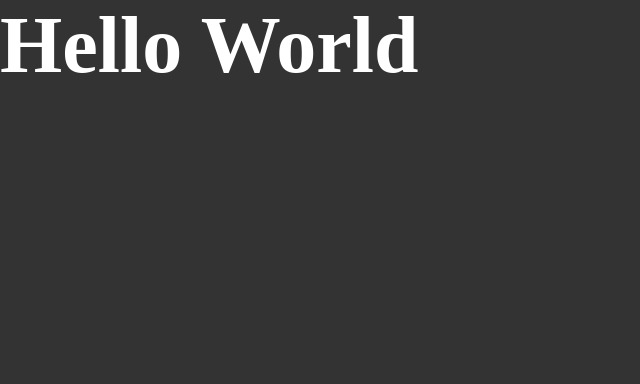
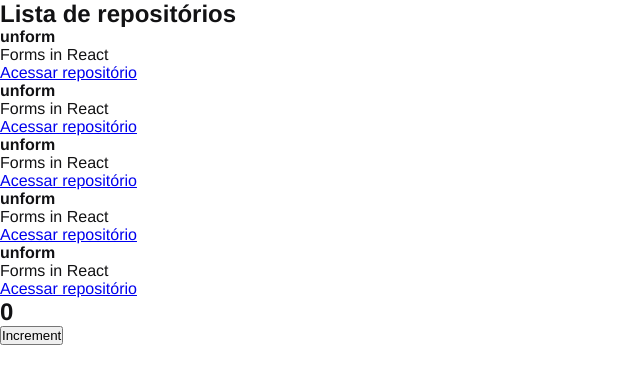
Before and after one commit to Mikeofic/Github-Explorer, a React app: page / in a window 1280 px wide. Shown: the top 384 px of the page, without its empty margins (0-640 px from the left). Built offline with nearby package versions, Linux system fonts and the light colour scheme.

Commit message:
finalizando ambiente de desenvolvimento e conceitos

```diff
--- a/package.json
+++ b/package.json
@@ -16,11 +16,13 @@
     "@babel/cli": "^7.16.8",
     "@babel/core": "^7.16.12",
     "@babel/preset-env": "^7.16.11",
+    "@pmmmwh/react-refresh-webpack-plugin": "^0.5.4",
     "babel-loader": "^8.2.3",
     "cross-env": "^7.0.3",
     "css-loader": "^6.6.0",
     "html-webpack-plugin": "^5.5.0",
     "node-sass": "^7.0.1",
+    "react-refresh": "^0.11.0",
     "sass-loader": "^12.4.0",
     "style-loader": "^3.3.1",
     "webpack": "^5.68.0",
--- a/src/App.jsx
+++ b/src/App.jsx
@@ -1,5 +1,12 @@
+import { Counter } from './components/Counter'
+import { RepositoryList } from './components/RepositoryList'
 import './styles/global.scss'
 
 export function App() {
-    return <h1>Hello World</h1>
+    return (
+        <>
+            <RepositoryList/>
+            <Counter/>
+        </>
+    )
 }
--- /dev/null
+++ b/src/components/Counter.jsx
@@ -0,0 +1,18 @@
+import { useState } from 'react'
+
+export function Counter() {
+    const [counter, setCounter] = useState(0);
+
+    function increment() {
+        setCounter(counter + 1);
+    }
+
+    return (
+        <div>
+            <h2>{counter}</h2>
+            <button
+            type="button"
+            onClick={increment}>Increment</button>
+        </div>
+    )
+}
--- /dev/null
+++ b/src/components/RepositoryItem.jsx
@@ -0,0 +1,9 @@
+export function RepostoryItem(props) {
+    return (
+        <li>
+                    <strong>{props.repository.name ?? 'Default' }</strong>
+                    <p>{props.repository.description}</p>
+                    <a href={props.repository.link}>Acessar repositório</a>
+                </li>
+    )
+}
--- /dev/null
+++ b/src/components/RepositoryList.jsx
@@ -0,0 +1,24 @@
+import { RepostoryItem } from "./RepositoryItem"
+
+const repository = {
+    name: 'unform',
+    description: 'Forms in React',
+    link: 'https://github.com/unform/unform'
+}
+
+export function RepositoryList() {
+    return (
+        <section className="repository-list">
+            <h1>Lista de repositórios</h1>
+
+            <ul>
+               <RepostoryItem repository={repository}/>
+               <RepostoryItem repository={repository}/>
+               <RepostoryItem repository={repository}/>
+               <RepostoryItem repository={repository}/>
+               <RepostoryItem repository={repository}/>
+            </ul>
+
+        </section>
+    )
+}
--- a/src/styles/global.scss
+++ b/src/styles/global.scss
@@ -5,11 +5,6 @@
 }
 
 body {
-    font: Arial, Helvetica, sans-serif;
-    background-color: #333;
-    color: #fff;
-
-    h1 {
-        font-size: 80px;
-    }
+    font: 16px "Helvetica Neue", Arial, Helvetica, sans-serif;
+    color: #121214;
 }
--- a/webpack.config.js
+++ b/webpack.config.js
@@ -1,5 +1,6 @@
 const path = require('path')
 const HtmlWebpackPlugin = require('html-webpack-plugin')
+const ReactRefreshWebpackPlugin = require('@pmmmwh/react-refresh-webpack-plugin')
 
 const isDevelopment = process.env.NODE_ENV !== 'production';
 
@@ -16,20 +17,29 @@
     },
     devServer: {
         static : {
-          directory : path.resolve(__dirname, "public/")
+          directory : path.resolve(__dirname, "public/"),
         },
+        hot: true,
       },
     plugins: [
+        isDevelopment && new ReactRefreshWebpackPlugin(),
         new HtmlWebpackPlugin({
             template: path.resolve(__dirname, 'public', 'index.html')
         })
-    ],
+    ].filter(Boolean),
     module: {
         rules: [
             {
                 test: /\.jsx$/,
                 exclude: /node_modules/,
-                use: 'babel-loader',
+                use: {
+                    loader: 'babel-loader',
+                    options: {
+                        plugins: [
+                            isDevelopment && require.resolve('react-refresh/babel')
+                        ].filter(Boolean)
+                    }
+                },
             },
             {
                 test: /\.scss$/,
```
Also changed, not shown: 1 other file (tests, documents, lock files or other folders).
